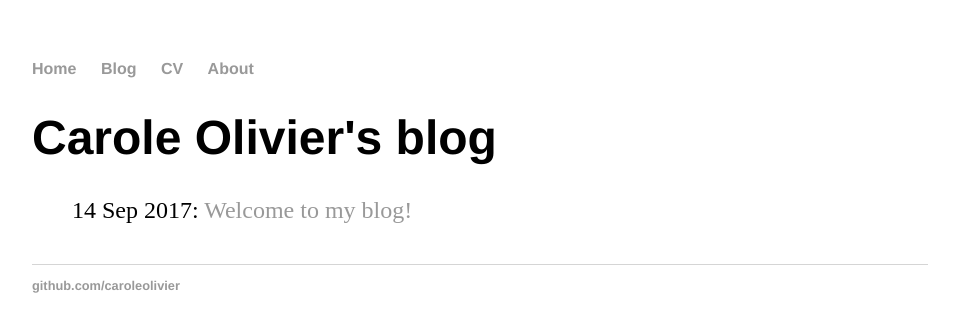
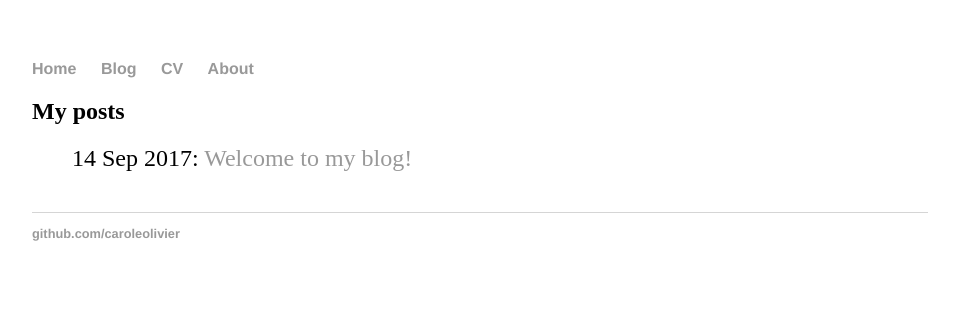
Before and after one commit to caroleolivier/caroleolivier.github.io, a Jekyll site: the page built from blog/index.html, in a window 1280 px wide. Shown: the top 332 px of the page, without its empty margins (160-1119 px from the left). Built offline with Jekyll 4.4.1, drawn with Linux system fonts in a browser that asks for light colours.

Commit message:
Change blog home page title

```diff
--- a/blog/index.html
+++ b/blog/index.html
@@ -1,8 +1,8 @@
 ---
 layout: default
-title: Carole Olivier's blog
+title: My posts
 ---
-<h1>{{ page.title }}</h1>
+<h2>{{ page.title }}</h2>
 <ul class="posts">
     {% for post in site.posts %}
     <li>
```
